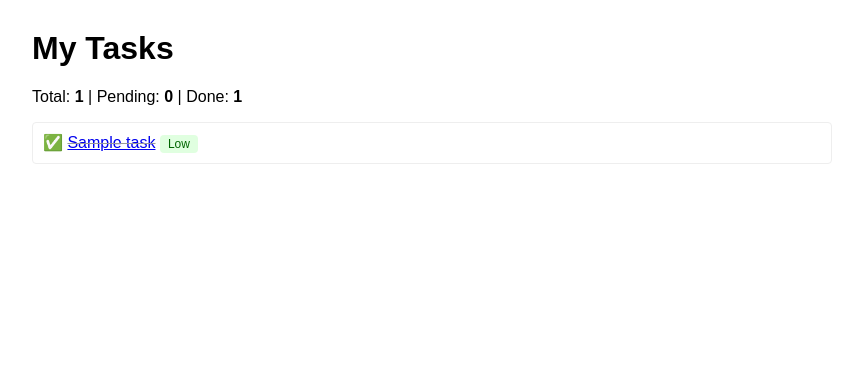
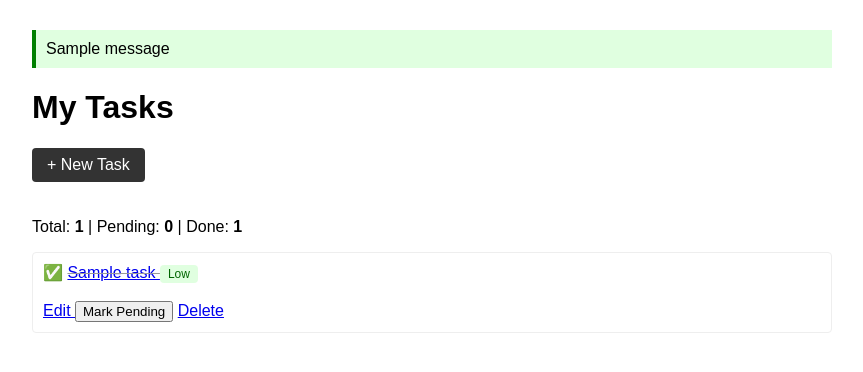
Before and after one commit to kbvyshnav/task-manager, a Django app: page /tasks/ in a window 1280 px wide. Shown: the part 69-441 px from the top of the page, without its empty margins (208-1071 px from the left). Run offline with Django 5.2, Linux system fonts and the light colour scheme; tables that the repository leaves empty hold one stand-in row (values such as "Sample post"); one stand-in notice (Sample message) is shown.

Commit message:
5: TaskForm, full CRUD, toggle done, flash messages

```diff
--- a/tasks/templates/tasks/base.html
+++ b/tasks/templates/tasks/base.html
@@ -64,6 +64,20 @@
        About
     </a>
 </nav>
+{% if messages %}
+    {% for message in messages %}
+        <div style="
+            padding:10px;
+            margin-bottom:15px;
+            background:#e0ffe0;
+            border-left:4px solid green;">
+
+            {{ message }}
+
+        </div>
+    {% endfor %}
+{% endif %}
+
 
     {% block content %}
     {% endblock %}
--- a/tasks/templates/tasks/task_list.html
+++ b/tasks/templates/tasks/task_list.html
@@ -1,10 +1,24 @@
-<!-- tasks/templates/tasks/task_list.html -->
 {% extends 'tasks/base.html' %}
 
-{% block title %}Tasks — Task Manager{% endblock %}
+{% block title %}
+Tasks — Task Manager
+{% endblock %}
 
 {% block content %}
+
 <h1>My Tasks</h1>
+
+<a href="{% url 'create_task' %}"
+   style="display:inline-block;
+          margin-bottom:20px;
+          padding:8px 15px;
+          background:#333;
+          color:white;
+          text-decoration:none;
+          border-radius:4px;">
+
+    + New Task
+</a>
 
 <p>
     Total: <strong>{{ total }}</strong> |
@@ -13,21 +27,91 @@
 </p>
 
 {% if tasks %}
-    <ul style="list-style: none; padding: 0;">
-    {% for task in tasks %}
-        <li style="padding: 10px; margin: 5px 0; border: 1px solid #eee; border-radius: 4px;">
+
+<ul style="list-style:none; padding:0;">
+
+{% for task in tasks %}
+
+<li style="padding:10px;
+           margin:10px 0;
+           border:1px solid #eee;
+           border-radius:4px;">
+
+    {% if task.done %}
+
+        ✅
+        <span class="done-task">
+
+            <a href="{% url 'task_detail' task.id %}">
+                {{ task.title }}
+            </a>
+
+        </span>
+
+    {% else %}
+
+        ⬜
+
+        <a href="{% url 'task_detail' task.id %}">
+            {{ task.title }}
+        </a>
+
+    {% endif %}
+
+
+    {% if task.priority == "high" %}
+        ⚠️
+    {% endif %}
+
+
+    <span class="badge {{ task.priority }}">
+        {{ task.get_priority_display }}
+    </span>
+
+
+    <br><br>
+
+
+    <a href="{% url 'edit_task' task.id %}">
+        Edit
+    </a>
+
+
+    <form method="POST"
+          action="{% url 'toggle_done' task.id %}"
+          style="display:inline;">
+
+        {% csrf_token %}
+
+        <button type="submit">
+
             {% if task.done %}
-                ✅ <span class="done-task"><a href="{% url 'task_detail' task.id%}">{{ task.title }}</a></span>
+                Mark Pending
             {% else %}
-                ⬜ <a href="{% url 'task_detail' task.id%}">{{ task.title }}</a>
+                Mark Done
             {% endif %}
-            {% if task.priority == "high"%} ⚠️ {% endif %}
-            <span class="badge {{ task.priority }}">{{ task.get_priority_display }}</span>
-        </li>
-    {% endfor %}
-    </ul>
+
+        </button>
+
+    </form>
+
+
+    <a href="{% url 'delete_task' task.id %}">
+        Delete
+    </a>
+
+</li>
+
+{% endfor %}
+
+</ul>
+
 {% else %}
-    <p>No tasks yet. Add one!</p>
+
+<p>No tasks yet.
+    <a href="{% url 'create_task' %}">Create your first task →</a>
+</p>
+
 {% endif %}
 
 {% endblock %}
--- a/tasks/urls.py
+++ b/tasks/urls.py
@@ -6,7 +6,10 @@ urlpatterns = [
     path('',views.home,name='home'),
     path('about/',views.about,name='about'),
     path('tasks/',views.task_list,name='task_list'),
-
+    path('tasks/create/',views.create_task, name='create_task'),
      #dynamic URL's
-    path('tasks/<int:task_id>/',views.task_detail,name='task_detail'),
+    path('tasks/<int:task_id>/', views.task_detail, name='task_detail'),
+    path('tasks/<int:task_id>/edit/', views.edit_task, name='edit_task'),
+    path('tasks/<int:task_id>/delete/', views.delete_task, name='delete_task'),
+    path('tasks/<int:task_id>/toggle/', views.toggle_done, name='toggle_done'),
 ]
--- a/tasks/views.py
+++ b/tasks/views.py
@@ -3,7 +3,9 @@ from django.shortcuts import render
 from django.http import HttpResponse
 from .models import Task
 import datetime
-from django.shortcuts import render, get_object_or_404
+from django.shortcuts import render, get_object_or_404, redirect
+from .forms import TaskForm
+from django.contrib import messages
 
 def home(request):
     stats = {
@@ -34,3 +36,44 @@ def about(request):
 def task_detail(request, task_id):
     task = get_object_or_404(Task, id =task_id)
     return render(request, 'tasks/task_detail.html',{'task':task})
+
+def create_task(request):
+    if request.method == 'POST':
+        form = TaskForm(request.POST)
+        if form.is_valid():
+            form.save()
+            messages.success(request, "Task created successfully !")
+            return redirect('task_list')
+    else:
+        form = TaskForm()
+    return render(request, 'tasks/create_task.html', {'form': form})
+
+
+def edit_task(request, task_id):
+    task = get_object_or_404(Task, id=task_id)
+    if request.method == 'POST':
+        form = TaskForm(request.POST, instance=task)  # instance = existing object
+        if form.is_valid():
+            form.save()
+            return redirect('task_detail', task_id=task.id)
+    else:
+        form = TaskForm(instance=task)  # pre-fill form with existing data
+    return render(request, 'tasks/edit_task.html', {'form': form, 'task': task})
+
+
+def delete_task(request, task_id):
+    task = get_object_or_404(Task, id=task_id)
+    if request.method == 'POST':
+        task.delete()
+        messages.success(request, f'"{task.title}" has been deleted !')
+        return redirect('task_list')
+    # GET request — show confirmation page
+    return render(request, 'tasks/delete_task.html', {'task': task})
+
+
+def toggle_done(request, task_id):
+    task = get_object_or_404(Task, id=task_id)
+    if request.method == 'POST':
+        task.done = not task.done  # flip the boolean
+        task.save()
+    return redirect('task_list')
```
Also changed, not shown: tasks/forms.py (added, +29 -0 lines), tasks/templates/tasks/create_task.html (added, +29 -0 lines), tasks/templates/tasks/delete_task.html (added, +30 -0 lines), tasks/templates/tasks/edit_task.html (added, +40 -0 lines).
